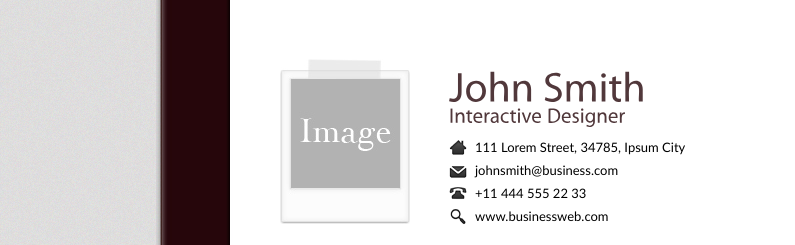
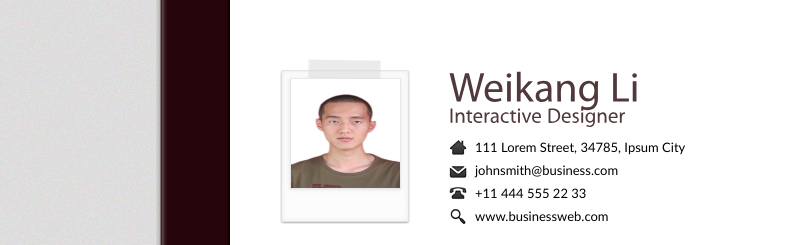
Before and after one commit to WaveLi123/WaveLi123.github.io, a plain HTML site: page about/index.html in a window 1280 px wide. Shown: the part 208-453 px from the top of the page, 0-795 px from the left. Drawn offline with Linux system fonts and the light colour scheme.

Commit message:
Site updated: 2017-11-25 15:13:02

```diff
--- a/about/index.html
+++ b/about/index.html
@@ -33,11 +33,11 @@
       <div id="paper-mid">
         <div class="entry">
           <!-- Begin Image -->
-          <img class="portrait" src="images/image.jpg" alt="John Smith" />
+          <img class="portrait" src="images/personal_photo.jpg" alt="Weikang Li" />
           <!-- End Image -->
           <!-- Begin Personal Information -->
           <div class="self">
-            <h1 class="name">John Smith <br />
+            <h1 class="name">Weikang Li <br />
               <span>Interactive Designer</span></h1>
             <ul>
               <li class="ad">111 Lorem Street, 34785, Ipsum City</li>
```
Also changed, not shown: about/images/image.jpg (deleted), about/images/personal_photo.jpg (added).
